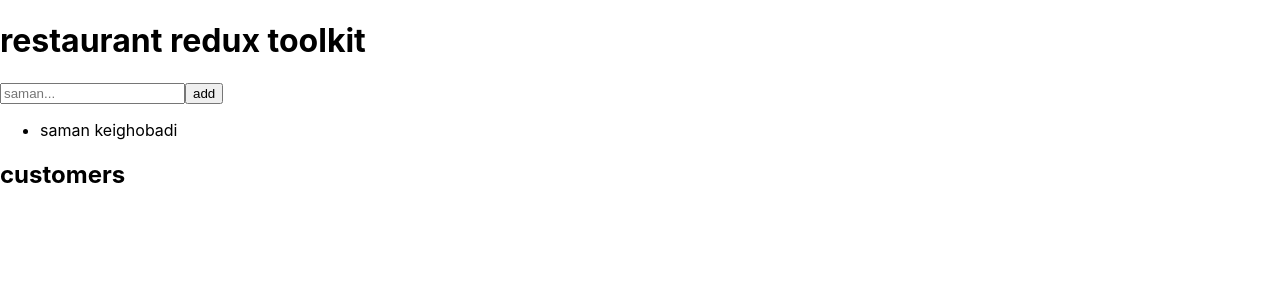
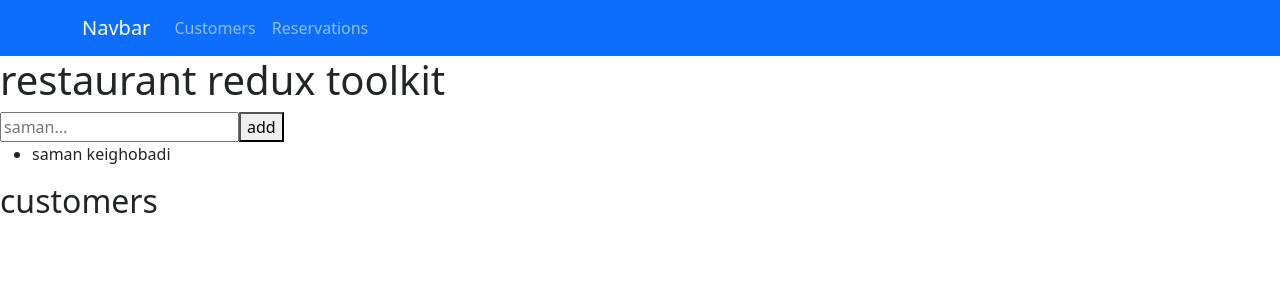
Before and after one commit to SamanKeighobadi/restaurant, a React (Create React App) app: page /customers in a window 1280 px wide. Shown: the top 300 px of the page. Built offline with nearby package versions, Linux system fonts and the light colour scheme.

Commit message:
feat: init react router dom
set browser router and create header for app

```diff
--- a/src/App.js
+++ b/src/App.js
@@ -2,6 +2,7 @@ import { useSelector, useDispatch } from "react-redux";
 import { useState } from "react";
 import { addReservations, deleteReservations } from "./redux/features/reservationsSlice";
 import { addCustomer, addFoodToCustomer } from "./redux/features/customerSlice";
+import Header from "./components/common/Header";
 
 const App = () => {
   const reservations = useSelector((state) => state.reservations.value);
@@ -13,6 +14,7 @@ const App = () => {
 
   return (
     <div className="App">
+      <Header />
       <h1>restaurant redux toolkit</h1>
       <div>
         <input
--- /dev/null
+++ b/src/components/common/Header.jsx
@@ -0,0 +1,21 @@
+import { Container, Nav, Navbar } from "react-bootstrap";
+import {Link} from 'react-router-dom'
+
+const Header = () => {
+  return (
+    <div>
+      <Navbar bg="primary" variant="dark">
+        <Container>
+          <Navbar.Brand as={Link} to="/" >Navbar</Navbar.Brand>
+          <Nav className="me-auto">
+            <Nav.Link  as={Link} to="/customers"> Customers</Nav.Link>
+            <Nav.Link  as={Link} to="/reservations"> Reservations</Nav.Link>
+
+          </Nav>
+        </Container>
+      </Navbar>
+    </div>
+  );
+};
+
+export default Header;
--- a/src/index.js
+++ b/src/index.js
@@ -1,14 +1,19 @@
-import React from 'react';
-import {createRoot} from 'react-dom/client';
-import './index.css';
-import App from './App';
+import React from "react";
+import { createRoot } from "react-dom/client";
+import "./index.css";
+import App from "./App";
+import { BrowserRouter } from "react-router-dom";
 // redux store
-import { Provider } from 'react-redux';
-import { store } from './redux/store';
+import { Provider } from "react-redux";
+import { store } from "./redux/store";
+// import css
+import "bootstrap/dist/css/bootstrap.min.css"
 
-const root = createRoot(document.getElementById('root'));
+const root = createRoot(document.getElementById("root"));
 root.render(
-  <Provider store={store}>
-    <App />
-  </Provider>
+  <BrowserRouter>
+    <Provider store={store}>
+      <App />
+    </Provider>
+  </BrowserRouter>
 );
```
